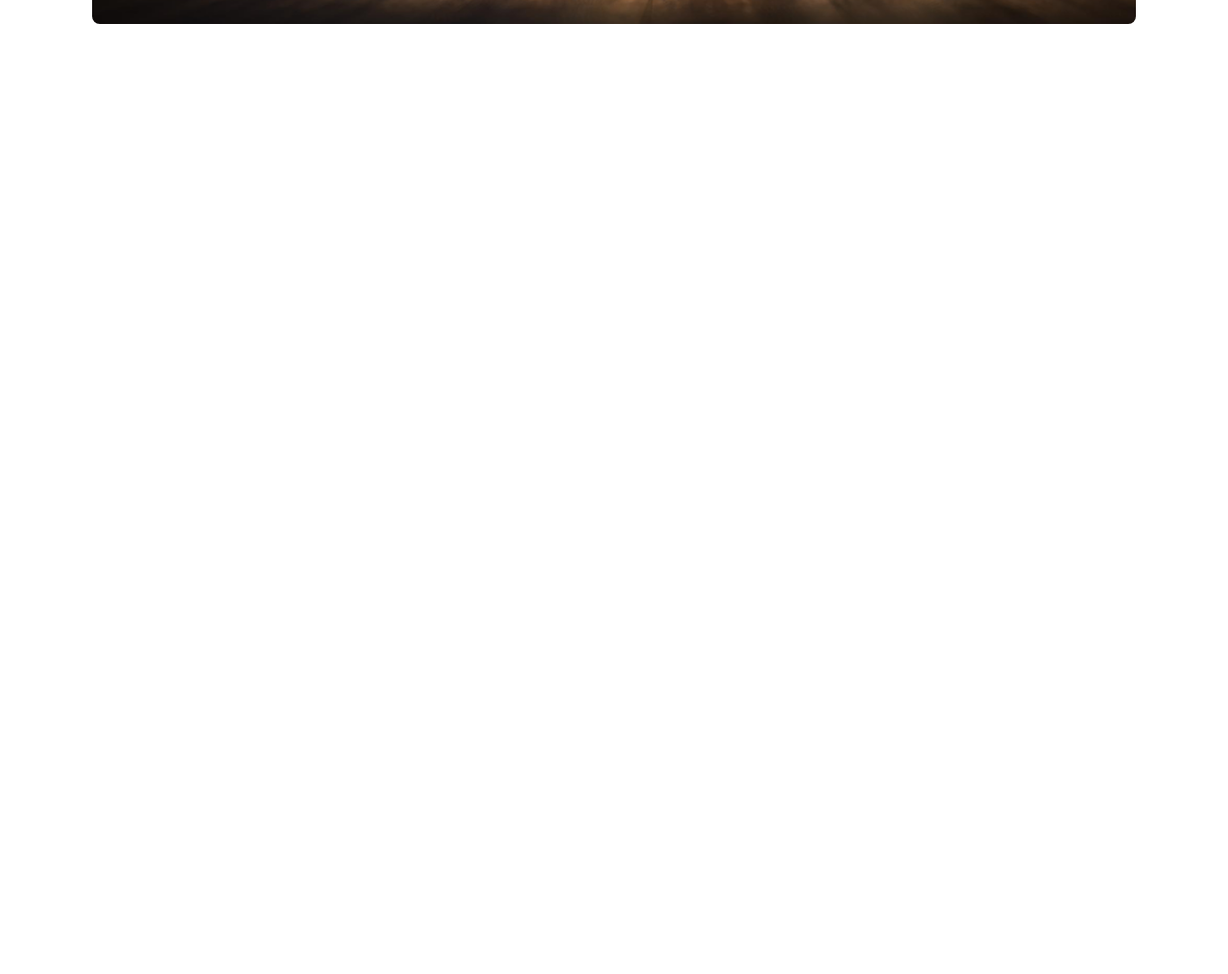
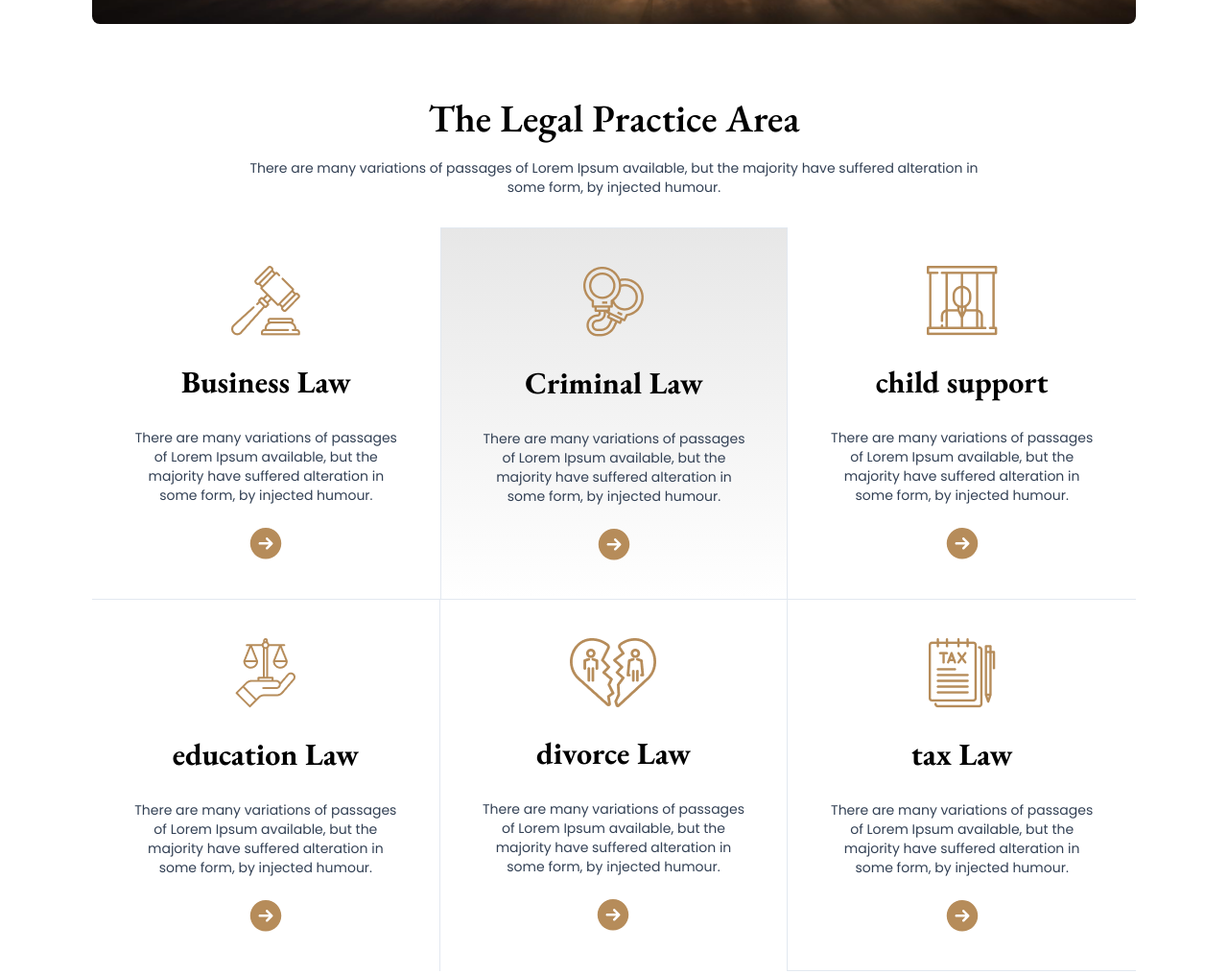
Before and after one commit to redwan100/third-assignment, a website: page index.html in a window 1280 px wide. Shown: the part 514-1529 px from the top of the page at 96% size. Before the commit the page ends 800 px from the top, so only its background shows below. Drawn offline with nearby package versions, Linux system fonts and the light colour scheme.

Commit message:
added practice area section

```diff
--- a/index.html
+++ b/index.html
@@ -85,20 +85,99 @@
             </p>
 
             <!-- INPUT FORM------------- -->
-            <div class="flex items-center gap-4">
+            <div class="flex flex-col md:flex-row items-center gap-4">
               <input
                 class="w-full bg-white p-3 text-black outline-none rounded-md"
                 placeholder="Search your services"
                 type="text"
               />
               <button class="bg-[#B68C5A] py-[.65rem] px-6 rounded-md font-semibold text-lg
-               capitalize">search</button>
+               capitalize w-full md:w-max">search</button>
             </div>
           </div>
         </div>
       </div>
     </section>
 
+    <!-- MAIN SECTION START----------------------  -->
+    <main>
+        <!-- PRACTICE SECTION START---------------------------------------------------------------- -->
+        <section class="py-[3rem]">
+            <div class="container mx-auto w-[85%]">
+                <div class="w-[70%] mx-auto text-center mb-8">
+                    <h1 class="text-[2.5rem] font-semibold mb-3">The Legal Practice Area</h1>
+                    <p class="text-sm text-slate-700">There are many variations of passages of Lorem Ipsum available, but the majority have suffered alteration in some form, by injected humour.</p>
+
+
+                </div>
+
+                <!-- CARDS-------------------- -->
+                <div class="grid grid-cols-1 sm:grid-cols-2 md:grid-cols-3">
+                    <!-- CARD 1--------------- -->
+                    <div class="p-10 space-y-6 text-center md:border-b border-slate-200">
+                        <img class="w-max mx-auto block" src="./assets/images/business.png" alt="">
+                        <h1 class="text-[32px] font-bold capitalize">Business Law</h1>
+                        <p class="text-slate-700 text-sm">
+                            There are many variations of passages of Lorem Ipsum available, but the majority have suffered alteration in some form, by injected humour.
+                        </p>
+                         <img class="block mx-auto" src="./assets/images/arrow2.svg" alt="">
+                    </div>
+
+
+                    <!-- CARD 2--------------- -->
+                    <div class="bg-gradient-to-t to-[#E7E7E7] from-[#f3f3f3]/0 p-10 space-y-6 text-center md:border border-slate-200">
+                        <img class="w-max mx-auto block" src="./assets/images/criminal.png" alt="">
+                        <h1 class="text-[32px] font-bold capitalize">criminal Law</h1>
+                        <p class="text-slate-700 text-sm">
+                            There are many variations of passages of Lorem Ipsum available, but the majority have suffered alteration in some form, by injected humour.
+                        </p>
+                         <img class="block mx-auto" src="./assets/images/arrow2.svg" alt="">
+                    </div>
+
+                    <!-- CARD 3--------------- -->
+                   <div class="p-10 space-y-6 text-center md:border-b border-slate-200">
+                        <img class="w-max mx-auto block" src="./assets/images/child.png" alt="">
+                        <h1 class="text-[32px] font-bold">child support</h1>
+                        <p class="text-slate-700 text-sm">
+                            There are many variations of passages of Lorem Ipsum available, but the majority have suffered alteration in some form, by injected humour.
+                        </p>
+                         <img class="block mx-auto" src="./assets/images/arrow2.svg" alt="">
+                    </div>
+
+                    <!-- CARD 4--------------- -->
+                    <div class="p-10 space-y-6 text-center md:border-r border-slate-200">
+                        <img class="w-max mx-auto block" src="./assets/images/education.png" alt="">
+                        <h1 class="text-[32px] font-bold">education Law</h1>
+                        <p class="text-slate-700 text-sm">
+                            There are many variations of passages of Lorem Ipsum available, but the majority have suffered alteration in some form, by injected humour.
+                        </p>
+                         <img class="block mx-auto" src="./assets/images/arrow2.svg" alt="">
+                    </div>
+
+                    <!-- CARD 5--------------- -->
+                    <div class="p-10 space-y-6 text-center md:border-r border-slate-200">
+                        <img class="w-max mx-auto block" src="./assets/images/divorce.png" alt="">
+                        <h1 class="text-[32px] font-bold">divorce Law</h1>
+                        <p class="text-slate-700 text-sm">
+                            There are many variations of passages of Lorem Ipsum available, but the majority have suffered alteration in some form, by injected humour.
+                        </p>
+                         <img class="block mx-auto" src="./assets/images/arrow2.svg" alt="">
+                    </div>
+
+                    <!-- CARD 6--------------- -->
+                    <div class=" p-10 space-y-6 text-center md:border-b border-slate-200">
+                        <img class="w-max mx-auto block" src="./assets/images/tax.png" alt="">
+                        <h1 class="text-[32px] font-bold">tax Law</h1>
+                        <p class="text-slate-700 text-sm">
+                            There are many variations of passages of Lorem Ipsum available, but the majority have suffered alteration in some form, by injected humour.
+                        </p>
+                         <img class="block mx-auto" src="./assets/images/arrow2.svg" alt="">
+                    </div>
+                </div>
+            </div>
+        </section>
+    </main>
+
     <script src="https://unpkg.com/ionicons@latest/dist/ionicons.js"></script>
   </body>
 </html>
```
Also changed, not shown: assets/images/arrow2.svg (added), dist/output.css.
